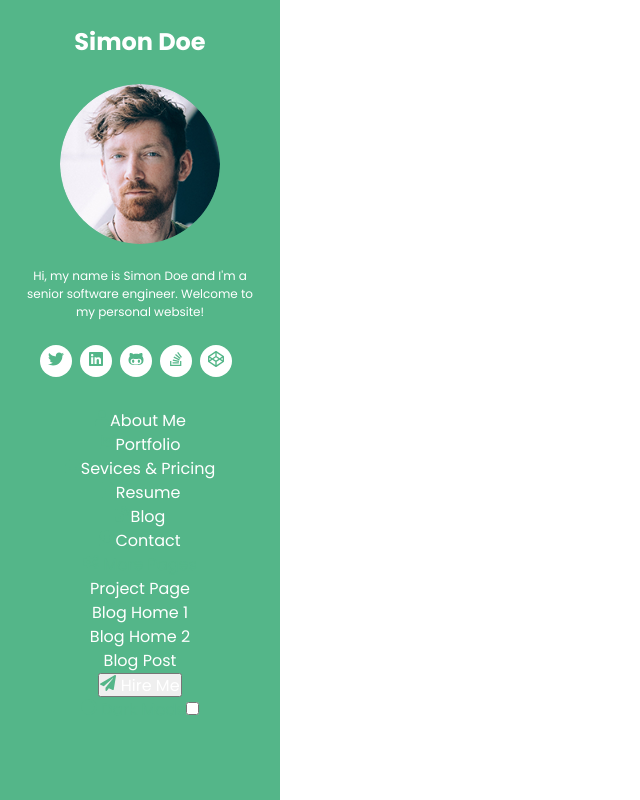
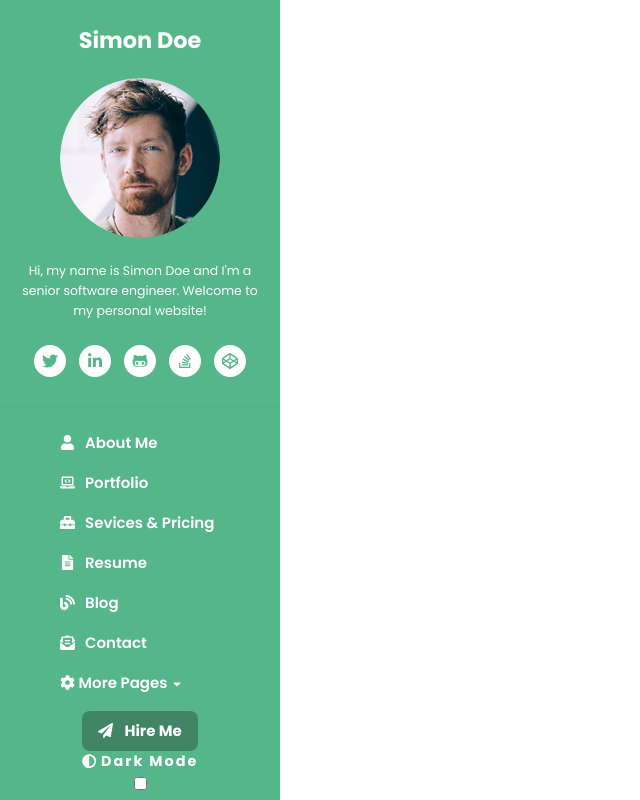
Before and after one commit to MichaelRomero96/dev-card, a React (Create React App) app: page / in a window 1280 px wide. Shown: the whole page, without its empty margins (0-640 px from the left). Built offline with nearby package versions, Linux system fonts and the light colour scheme.

Commit message:
Estilos Css.

```diff
--- a/src/Sidebar.jsx
+++ b/src/Sidebar.jsx
@@ -1,31 +1,30 @@
 import React from "react";
 import "./components/css/normalize.css";
 import "./components/css/style.css";
-import profileImg from './components/img/profile.png';
+import profileImg from "./components/img/profile.png";
 import {
     FaTwitter,
-    FaLinkedin,
+    FaLinkedinIn,
     FaGithubAlt,
     FaCodepen,
     FaStackOverflow,
     FaAdjust,
     FaPaperPlane,
-    FaCogs,
+    FaCog,
     FaEnvelopeOpenText,
     FaBlog,
     FaFileAlt,
     FaToolbox,
     FaLaptopCode,
     FaUser,
+    FaCaretDown,
 } from "react-icons/fa";
 
 const Aside = () => {
     return (
         <section className="body">
             <h1 className="header__title">
-                <a href="#">
-                    Simon Doe
-                </a>
+                <a href="#">Simon Doe</a>
             </h1>
             <article className="navbar">
                 <img className="profile" src={profileImg} alt="Profile Image" />
@@ -37,86 +36,112 @@ const Aside = () => {
                 <ul className="redes">
                     <li className="redes__icons">
                         <a href="#">
-                            <FaTwitter/>
+                            <FaTwitter />
                         </a>
                     </li>
                     <li className="redes__icons">
                         <a href="#">
-                            <FaLinkedin/>
+                            <FaLinkedinIn />
                         </a>
                     </li>
                     <li className="redes__icons">
                         <a href="#">
-                            <FaGithubAlt/>
+                            <FaGithubAlt />
                         </a>
                     </li>
                     <li className="redes__icons">
                         <a href="#">
-                            <FaStackOverflow/>
+                            <FaStackOverflow />
                         </a>
                     </li>
                     <li className="redes__icons">
                         <a href="#">
-                            <FaCodepen/>
+                            <FaCodepen />
                         </a>
                     </li>
                 </ul>
             </article>
             <article>
-                <ul>
-                    <li>
-                        <FaUser />
-                        <a href="#">About Me</a>
+                <ul className="anclas">
+                    <li className="anclas__links">
+                        <FaUser className="anclas__icon" />
+                        <a className="anclas__icons" href="#">
+                            About Me
+                        </a>
                     </li>
-                    <li>
-                        <FaLaptopCode />
-                        <a href="#">Portfolio</a>
+                    <li className="anclas__links">
+                        <FaLaptopCode className="anclas__icon" />
+                        <a className="anclas__icons" href="#">
+                            Portfolio
+                        </a>
                     </li>
-                    <li>
-                        <FaToolbox />
-                        <a href="#">Sevices & Pricing</a>
+                    <li className="anclas__links">
+                        <FaToolbox className="anclas__icon" />
+                        <a className="anclas__icons" href="#">
+                            Sevices & Pricing
+                        </a>
                     </li>
-                    <li>
-                        <FaFileAlt />
-                        <a href="#">Resume</a>
+                    <li className="anclas__links">
+                        <FaFileAlt className="anclas__icon" />
+                        <a className="anclas__icons" href="#">
+                            Resume
+                        </a>
                     </li>
-                    <li>
-                        <FaBlog />
-                        <a href="#">Blog</a>
+                    <li className="anclas__links">
+                        <FaBlog className="anclas__icon" />
+                        <a className="anclas__icons" href="#">
+                            Blog
+                        </a>
                     </li>
-                    <li>
-                        <FaEnvelopeOpenText />
-                        <a href="#">Contact</a>
+                    <li className="anclas__links">
+                        <FaEnvelopeOpenText className="anclas__icon" />
+                        <a className="anclas__icons" href="#">
+                            Contact
+                        </a>
                     </li>
                     <div>
-                        <FaCogs /> More Pages
+                        <details className="info-extra">
+                            <summary>
+                                <FaCog className="anclas__icons" /> More Pages{" "}
+                                <FaCaretDown className="icon-arrow" />
+                            </summary>
+                            <ul className="details">
+                                <li>
+                                    <a className="details__info" href="#">
+                                        Project Page
+                                    </a>
+                                </li>
+                                <li>
+                                    <a className="details__info" href="#">
+                                        Blog Home 1
+                                    </a>
+                                </li>
+                                <li>
+                                    <a className="details__info" href="#">
+                                        Blog Home 2
+                                    </a>
+                                </li>
+                                <li>
+                                    <a className="details__info" href="#">
+                                        Blog Post
+                                    </a>
+                                </li>
+                            </ul>
+                        </details>
                     </div>
-                    <ul>
-                        <li>
-                            <a href="#">Project Page</a>
-                        </li>
-                        <li>
-                            <a href="#">Blog Home 1</a>
-                        </li>
-                        <li>
-                            <a href="#">Blog Home 2</a>
-                        </li>
-                        <li>
-                            <a href="#">Blog Post</a>
-                        </li>
-                    </ul>
                 </ul>
             </article>
             <article>
-                <button>
+                <button className="btn">
                     <a href="#">
-                        <FaPaperPlane /> Hire Me
+                        <FaPaperPlane className="icon-paperplane" /> Hire Me
                     </a>
                 </button>
-                <div>
-                    <FaAdjust /> Dark Mode
-                    <input type="checkbox" />
+                <div className="darkmode">
+                    <FaAdjust className="anclas__icons icon-darkmode" /> Dark
+                    Mode
                 </div>
+                <input type="checkbox" />
             </article>
         </section>
     );
--- a/src/components/css/style.css
+++ b/src/components/css/style.css
@@ -5,11 +5,10 @@
     font-family: 'Poppins', sans-serif;
     text-decoration: none;
     list-style: none;
-    color: #54B689;
 }
 
 a{
-    color: #FFF;
+    color: #54B689;
 }
 
 .body {
@@ -26,12 +25,18 @@ a{
 .header__title {
     padding-top: 24px;
     margin: 0;
-    font-size: 1.5rem;
+    font-size: 1.4rem;
     font-weight: 700;
 }
 
+.header__title a {
+    color: #FFF;
+}
+
 .navbar{
-    padding: 1.5rem 1rem;
+    padding: 1.3rem 1rem;
+    border-bottom: 1px solid #50af83;
+    margin-bottom: 1rem;
 }
 
 .profile {
@@ -41,7 +46,8 @@ a{
 }
 
 .description {
-    font-size: 12px;
+    font-size: 12.5px;
+    line-height: 1.6;
     margin-bottom: 1rem;
     color: #FFF;
 }
@@ -50,14 +56,105 @@ a{
     display: inline-block;
     padding-top: 0.5rem;
     padding-bottom: 0.5rem;
+    margin: 0 auto;
 }
 
 .redes__icons {
     display: inline-block;
     width: 32px;
     height: 32px;
-    margin-right: 0.5rem;
+    margin-right: 0.8rem;
     background-color: #FFF;
+    border: 2px solid #fff;
     border-radius: 50%;
     padding-top: 5px;
+    margin-bottom: 0;
 }
+
+.redes__icons:nth-child(5){
+    margin-right: 0;
+}
+
+.anclas {
+    text-align: left;
+    padding: 0 60px;
+    line-height: 2.5rem;
+    margin-bottom: 0.5rem;
+}
+
+.anclas svg {
+    vertical-align: -0.125em;
+}
+
+.anclas__icons {
+color: #FFF;
+}
+
+.anclas__icon {
+    color: #FFF;
+    margin-right: 10px;
+}
+
+.anclas__links {
+    font-weight: 600;
+    font-size: 15px;
+}
+
+.details{
+    background-color: #48a97c;
+    text-align: left;
+    padding: 0 20px;
+}
+
+.info-extra summary {
+    font-weight: 600;
+    font-size: 15px;
+    color: #FFF;
+    cursor: pointer;
+}
+
+.details a {
+    padding: .5rem;
+}
+
+.details__info {
+    color: #FFF;
+    font-size: 12px;
+    font-weight: 700;
+    letter-spacing: 1px;
+}
+
+.icon-arrow {
+    width: 12px;
+    height: 12px;
+}
+
+.icon-paperplane {
+    margin-right: 0.5rem;
+    vertical-align: -0.125em;
+}
+
+.btn {
+    all: unset;
+    padding: 0rem 1rem;
+    height: 2.5rem;
+    font-weight: bold;
+    border-radius: 8px;
+    background-color: #1a2a2059;
+}
+
+.btn a{
+    color: #FFF;
+    font-size: 15px;
+}
+
+.darkmode {
+    color: #FFF;
+    font-weight: 700;
+    font-size: 0.9rem;
+    letter-spacing: 2px;
+}
+
+.icon-darkmode{
+    vertical-align: -0.125em;
+}
```
